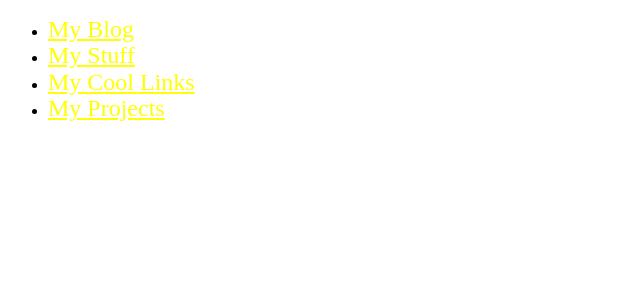
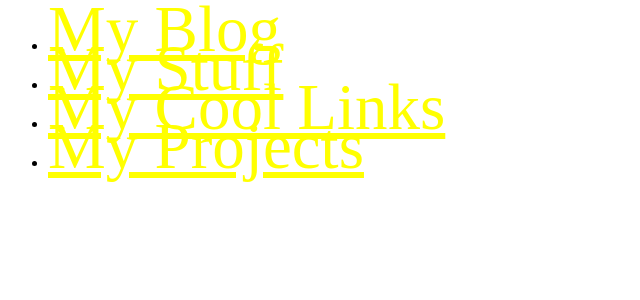
Before and after one commit to mebartsch/mebartsch.github.io, a Jekyll site: the page index.html, which Jekyll copies as it is, in a window 1280 px wide. Shown: the top 300 px of the page, without its empty margins (0-640 px from the left). Built offline with Jekyll 4.4.1, drawn with Linux system fonts in a browser that asks for light colours.

Commit message:
Update index.html

```diff
--- a/index.html
+++ b/index.html
@@ -23,7 +23,7 @@
     a {
         color: yellow;
 	font-family: 'Brush Script MT', cursive;
-	font-size: 24px;
+	font-size: 65px;
 	font-style: normal;
 	font-variant: normal;
 	font-weight: 500;
```
